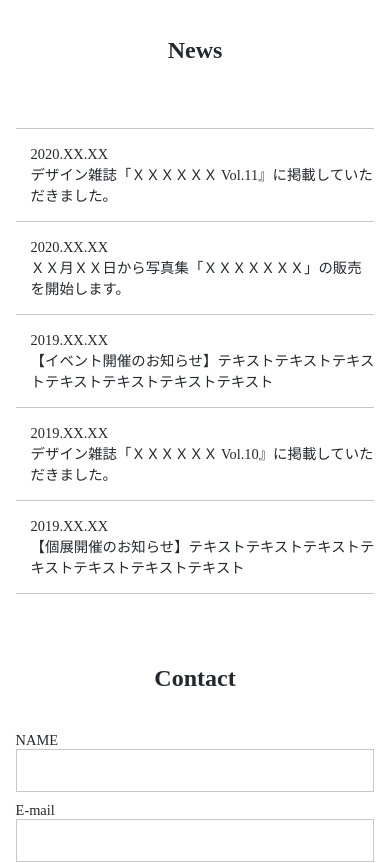
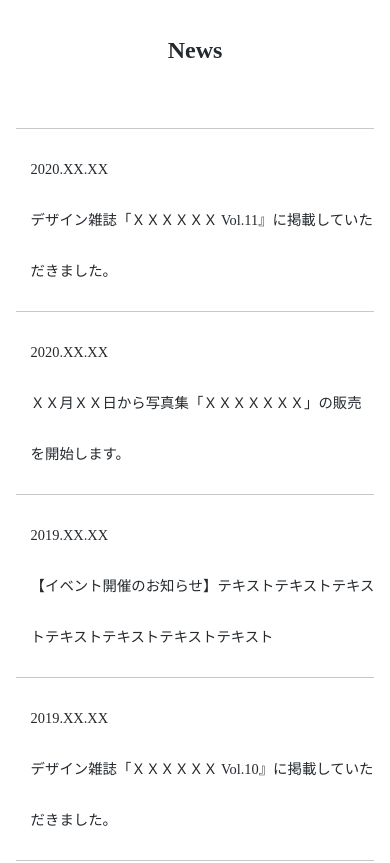
Before and after one commit to s-hashizume/my-work, a plain HTML site: page index.html in a window 390 px wide. Shown: the part 2800-3663 px from the top of the page. Drawn offline with Linux system fonts and the light colour scheme; some packages are replaced by stand-ins of ours.

Commit message:
newsのline-height削除

```diff
--- a/css/style.css
+++ b/css/style.css
@@ -235,9 +235,7 @@ footer {
     }
     .news-list-item {
         display: block;
-        line-height: 21px;
         padding: 15.6px 0 13.4px;
-
     }
 
     #news p {
```
